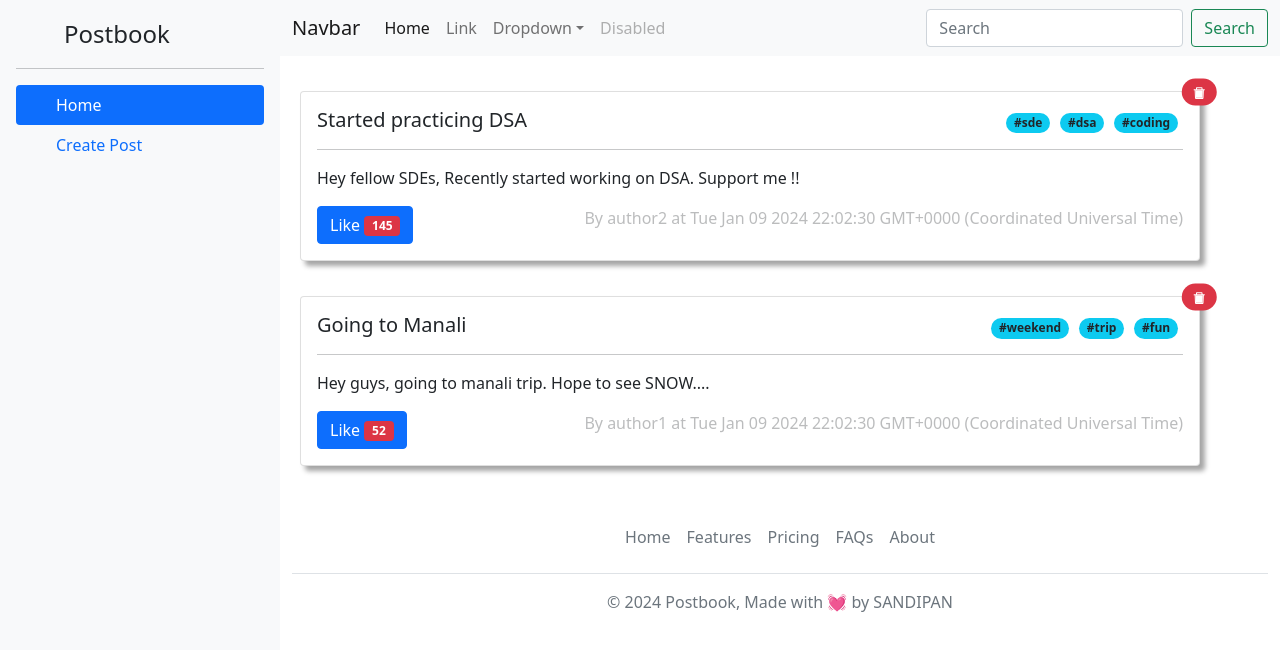
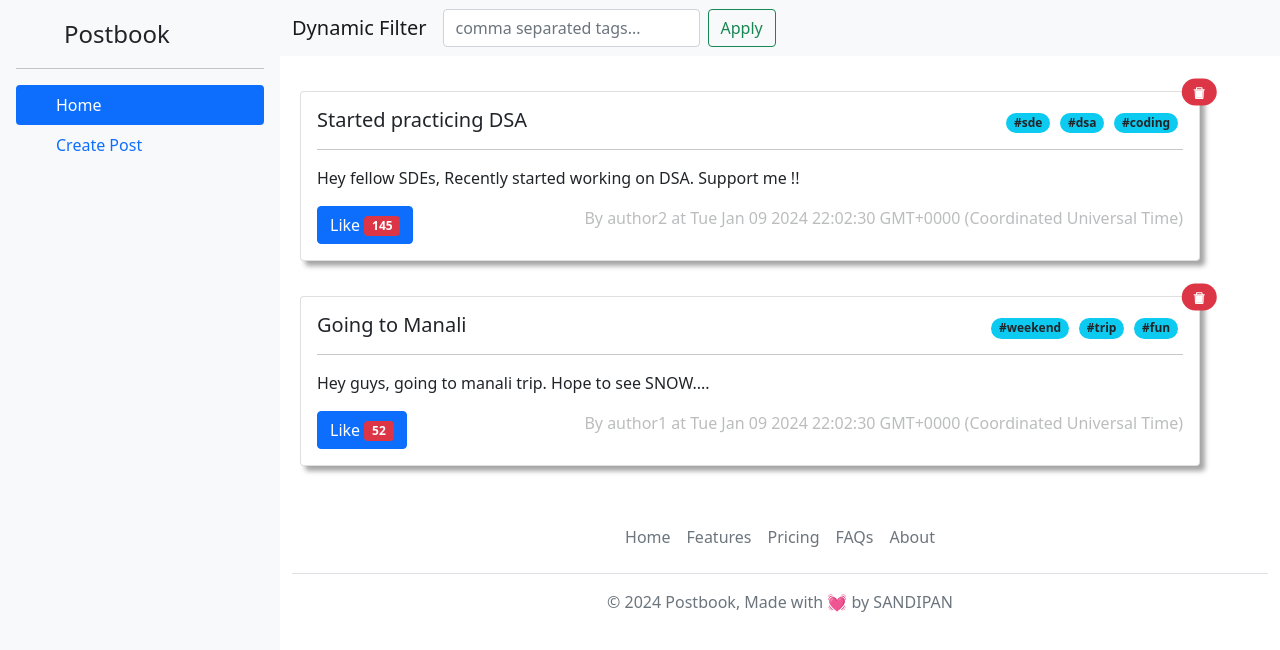
Before and after one commit to SANDIPAN22/POSTBOOK, a React (Vite) app: page / in a window 1280 px wide. Shown: the top 650 px of the page. Built offline with nearby package versions, Linux system fonts and the light colour scheme.

Commit message:
remove strict mode

```diff
--- a/src/components/Navbar.jsx
+++ b/src/components/Navbar.jsx
@@ -3,13 +3,13 @@
 
 <nav className="navbar navbar-expand-lg navbar-light bg-light ">
   <div className="container-fluid">
-    <a className="navbar-brand" href="#">Navbar</a>
+    <a className="navbar-brand" href="#">Dynamic Filter </a>
     <button className="navbar-toggler" type="button" data-bs-toggle="collapse" data-bs-target="#navbarSupportedContent" aria-controls="navbarSupportedContent" aria-expanded="false" aria-label="Toggle navigation">
       <span className="navbar-toggler-icon"></span>
     </button>
     <div className="collapse navbar-collapse" id="navbarSupportedContent">
-      <ul className="navbar-nav me-auto mb-2 mb-lg-0">
-        <li className="nav-item">
+      {/* <ul className="navbar-nav me-auto mb-2 mb-lg-0"> */}
+        {/* <li className="nav-item">
           <a className="nav-link active" aria-current="page" href="#">Home</a>
         </li>
         <li className="nav-item">
@@ -29,10 +29,10 @@
         <li className="nav-item">
           <a className="nav-link disabled" href="#" tabIndex="-1" aria-disabled="true">Disabled</a>
         </li>
-      </ul>
+      </ul> */}
       <form className="d-flex">
-        <input className="form-control me-2" type="search" placeholder="Search" aria-label="Search"/>
-        <button className="btn btn-outline-success" type="submit">Search</button>
+        <input className="form-control me-2" type="search" placeholder="comma separated tags..." aria-label="Search"/>
+        <button className="btn btn-outline-success" type="submit">Apply</button>
       </form>
     </div>
   </div>
```
Also changed, not shown: src/main.jsx (+7 -2 lines).
